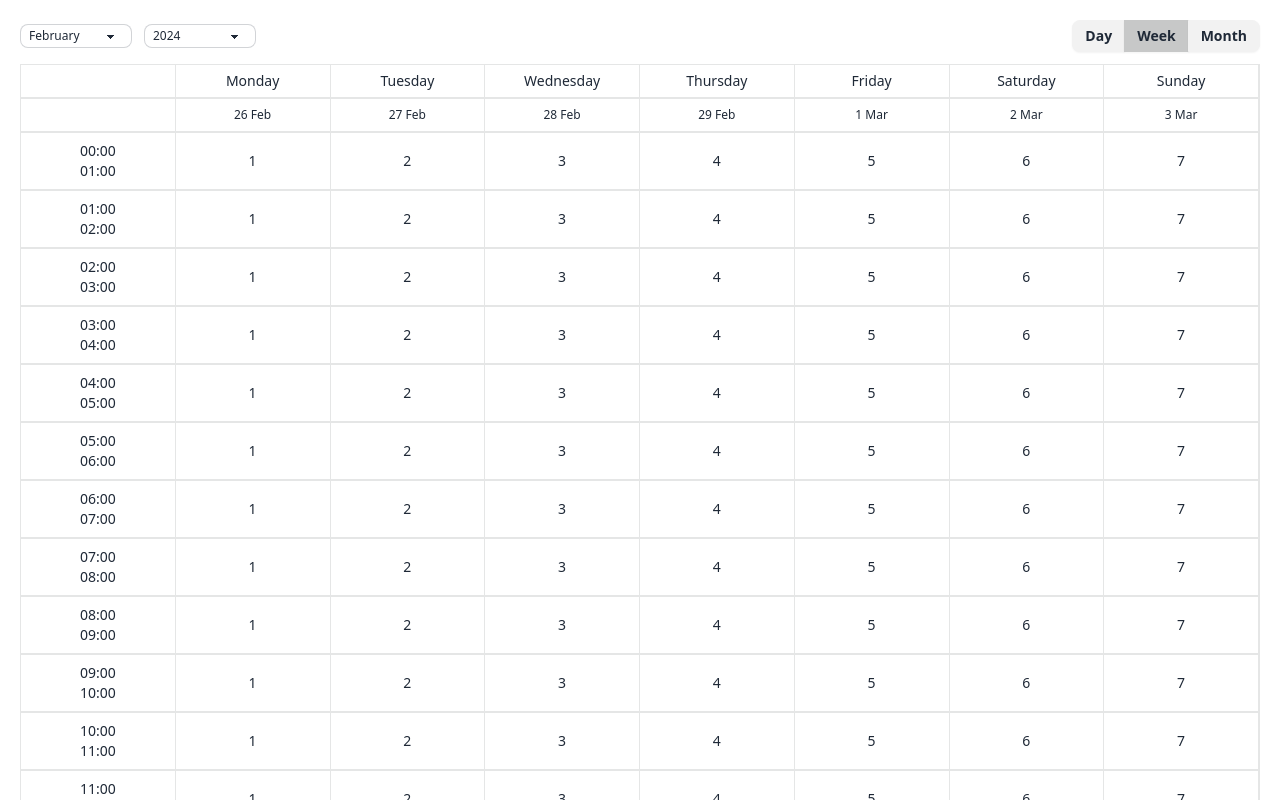
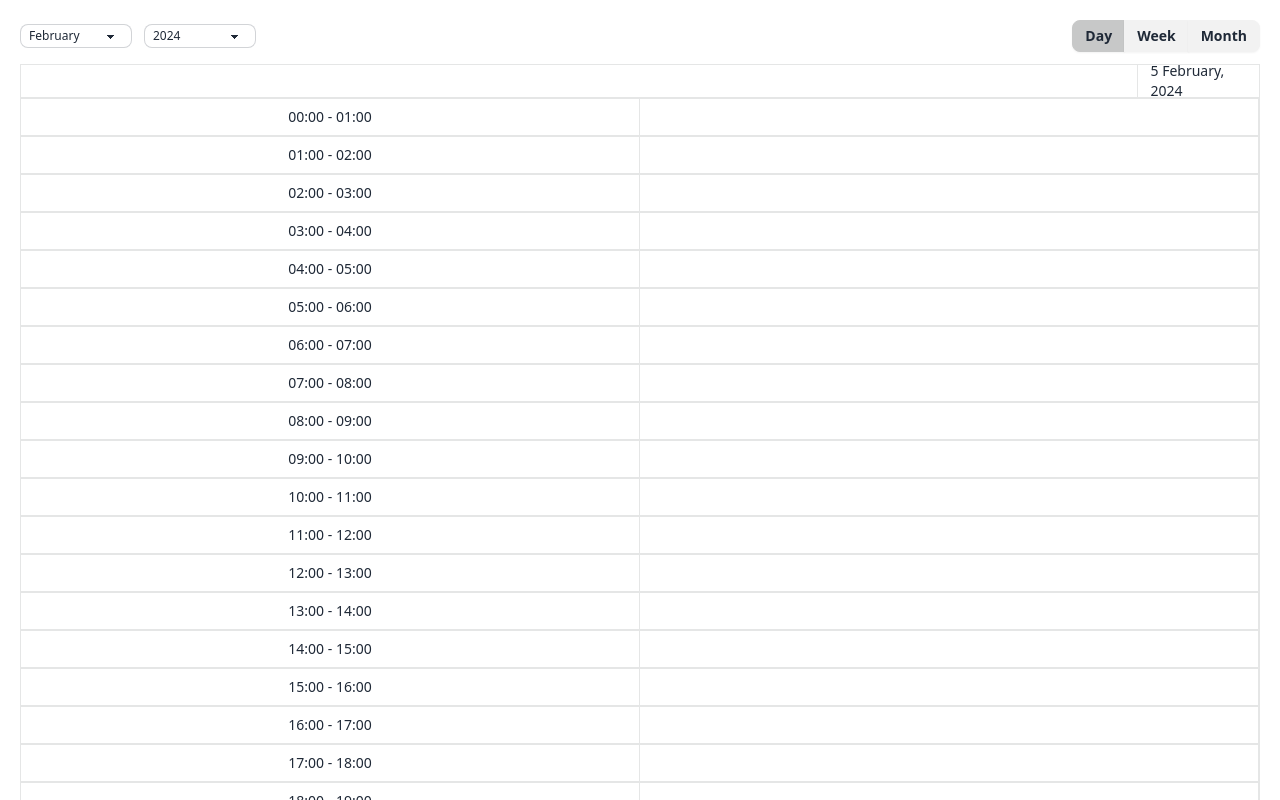
Before and after one commit to SAR-dev/react-event-calendar, a React (Vite) app: page / in a window 1280 px wide. Shown: the top 800 px of the page. Built offline with nearby package versions, Linux system fonts and the light colour scheme.

Commit message:
day calendar done

```diff
--- a/src/App.tsx
+++ b/src/App.tsx
@@ -8,7 +8,7 @@ import DayView from "./components/DayView"
 function App() {
   const [year, setYear] = useState(2024)
   const [month, setMonth] = useState(2)
-  const [view, setView] = useState<CalendarViewTypes>(CalendarViewTypes.WEEK)
+  const [view, setView] = useState<CalendarViewTypes>(CalendarViewTypes.DAY)
 
   return (
     <div className="w-full h-screen p-5">
--- a/src/components/DayView.tsx
+++ b/src/components/DayView.tsx
@@ -1,32 +1,23 @@
-import { useMemo } from "react"
-import { getWeeksByYearAndMonth, weeks, weekdays, timeRanges } from "../helpers/calendar"
+import { timeRanges, months } from "../helpers/calendar"
 
 const DayView = ({ year, month, day }: { year: number, month: number, day: number }) => {
-    const weeksByYearAndMonth = useMemo(
-        () => getWeeksByYearAndMonth(year, month),
-        [year, month]
-    );
-
     return (
         <div className="flex flex-col relative">
-            <div className="w-full grid grid-cols-8 border border-base-300 text-sm font-medium sticky top-0">
-                <div className="h-8 flex justify-center items-center w-full bg-base-100 border-r border-base-300"></div>
-                {weekdays.map((weekday, i) => (
-                    <div className="h-8 flex justify-center items-center w-full bg-base-100 border-r border-base-300" key={i}>
-                        {weekday.longName}
+            <div className="w-full flex border border-base-300 text-sm font-medium sticky top-0">
+                <div className="w-32 h-8 flex justify-center items-center w-full bg-base-100 border-r border-base-300"></div>
+                <div className="w-auto">
+                    <div className="h-8 flex items-center px-3">
+                        {day} {months.find(e => e.index == month)?.longName}, {year}
                     </div>
-                ))}
+                </div>
             </div>
             {timeRanges.map((timeRange, i) => (
-                <div className="w-full grid grid-cols-8 border border-base-300 text-sm font-medium" key={i}>
-                    <div className="h-auto py-2 flex justify-center items-center w-full bg-base-100 border-r border-base-300">
-                        {timeRange.start} <br /> {timeRange.end}
+                <div className="w-full flex border border-base-300 text-sm font-medium" key={i}>
+                    <div className="w-32 h-auto py-2 flex justify-center items-center w-full bg-base-100 border-r border-base-300">
+                        {timeRange.start} - {timeRange.end}
                     </div>
-                    {weekdays.map((day, i) => (
-                        <div className="h-auto flex justify-center items-center w-full bg-base-100 border-r border-base-300" key={i}>
-                            {day.index}
-                        </div>
-                    ))}
+                    <div className="w-auto h-auto flex justify-center items-center w-full bg-base-100 border-r border-base-300">
+                    </div>
                 </div>
             ))}
         </div>
--- a/src/components/MonthView.tsx
+++ b/src/components/MonthView.tsx
@@ -6,6 +6,8 @@ const MonthView = ({year, month}:{year: number, month: number}) => {
         () => getWeeksByYearAndMonth(year, month),
         [year, month]
     );
+
+    console.log(weeksByYearAndMonth)
 
     return (
         <div className="flex flex-col relative">
--- a/src/helpers/calendar.ts
+++ b/src/helpers/calendar.ts
@@ -145,9 +145,16 @@ export const getYearsRange = () => {
 
 const getWeekOfMonth = (date: Date) => {
     const startOfMonth = new Date(date.getFullYear(), date.getMonth(), 1);
-    const firstMonday = startOfMonth.getDay() === 0 ? 1 : 2 - startOfMonth.getDay();
+
+    // Find the day of the first Monday of the month
+    const dayOfWeek = startOfMonth.getDay();
+    const firstMonday = dayOfWeek === 0 ? 2 : (dayOfWeek === 1 ? 1 : 9 - dayOfWeek);
+
+    // Adjust the day of the date relative to the first Monday
     const adjustedDay = date.getDate() - firstMonday;
-    return Math.ceil((adjustedDay + 1) / 7) + (adjustedDay >= 0 ? 0 : 1); // Handle offset for negative adjustedDay
+
+    // Calculate the week number
+    return Math.ceil((adjustedDay + 1) / 7) + 1;
 }
 
 const getDayOfWeekIndex = (date: Date): number => {
```
